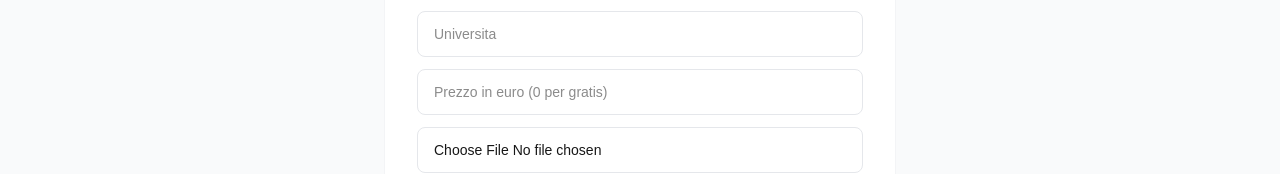
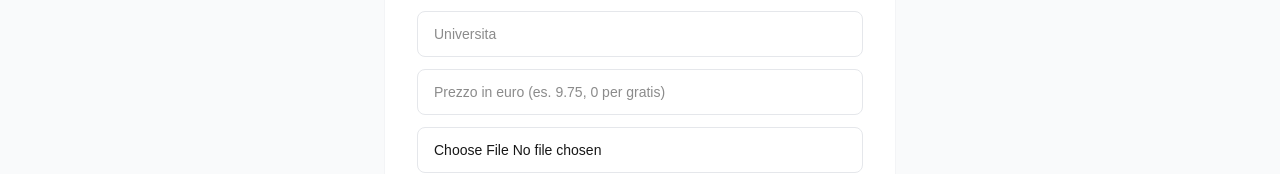
Before and after one commit to StarUpm/studynotes, a Next.js app: page /upload in a window 1280 px wide. Shown: the part 432-606 px from the top of the page. Built offline with nearby package versions, Linux system fonts and the light colour scheme.

Commit message:
Update page.tsx

```diff
--- a/src/app/upload/page.tsx
+++ b/src/app/upload/page.tsx
@@ -111,7 +111,8 @@ export default function Upload() {
           />
           <input
             type="number"
-            placeholder="Prezzo in euro (0 per gratis)"
+            step="0.01"
+            placeholder="Prezzo in euro (es. 9.75, 0 per gratis)"
             value={prezzo}
             onChange={(e) => setPrezzo(e.target.value)}
             className="w-full border border-gray-200 rounded-lg px-4 py-3 mb-3 text-sm focus:outline-none focus:border-blue-500"
```
